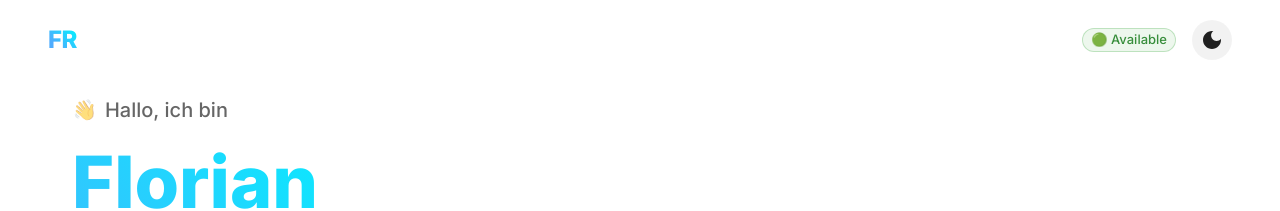
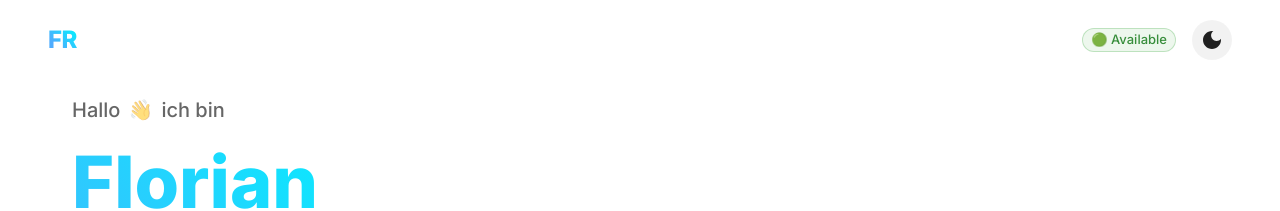
Before and after one commit to Florian-Rth/portfolio, a Next.js app: page / in a window 1280 px wide. Shown: the top 211 px of the page. Built offline with nearby package versions, Linux system fonts and the light colour scheme; what @mui/material-nextjs would draw is missing.

Commit message:
Refactored WelcomeSection: extracted GridItemContainer and WelcomeSectionContainer components, optimized motion variants, and removed unused code.

```diff
--- /dev/null
+++ b/src/features/WelcomeSection/GridItemContainer.tsx
@@ -0,0 +1,18 @@
+import { Stack } from "@mui/material";
+import { FC, PropsWithChildren } from "react";
+
+const GridItemContainer: FC<PropsWithChildren> = ({ children }) => {
+  return (
+    <Stack
+      sx={{
+        justifyContent: "center",
+        height: "100%",
+        px: { xs: 2, sm: 4, lg: 6 },
+      }}
+    >
+      {children}
+    </Stack>
+  );
+};
+
+export default GridItemContainer;
--- a/src/features/WelcomeSection/WelcomeSection.tsx
+++ b/src/features/WelcomeSection/WelcomeSection.tsx
@@ -1,7 +1,6 @@
 "use client";
 import {
   Grid,
-  Stack,
   Typography,
   Box,
   Chip,
@@ -9,37 +8,26 @@ import {
   Button,
   IconButton,
 } from "@mui/material";
-import {
-  motion,
-  useMotionValue,
-  useTransform,
-  useSpring,
-  Variants,
-} from "framer-motion";
-import { useState, useEffect, useRef } from "react";
+import { motion } from "framer-motion";
+import { useState } from "react";
 import {
   Download,
   GitHub,
   LinkedIn,
   Mail,
 } from "@mui/icons-material";
+import {
+  containerVariants,
+  floatingVariants,
+  itemVariants,
+  titleVariants,
+} from "./utils/motion-variants";
+import WelcomeSectionContainer from "./WelcomeSectionContainer";
+import GridItemContainer from "./GridItemContainer";
 
 const WelcomeSection = () => {
   const { mode } = useColorScheme() || { mode: "light" };
   const [isHovering, setIsHovering] = useState(false);
-  const containerRef = useRef<HTMLDivElement>(null);
-
-  // Framer Motion values for cursor tracking
-  const mouseX = useMotionValue(0);
-  const mouseY = useMotionValue(0);
-
-  // Smooth spring animations for cursor tracking
-  const springX = useSpring(mouseX, { damping: 25, stiffness: 700 });
-  const springY = useSpring(mouseY, { damping: 25, stiffness: 700 });
-
-  // Transform values for parallax effects
-  const rotateX = useTransform(springY, [-300, 300], [5, -5]);
-  const rotateY = useTransform(springX, [-300, 300], [-5, 5]);
 
   const skills = [
     "React",
@@ -59,100 +47,11 @@ const WelcomeSection = () => {
     { icon: Mail, href: "#", label: "Email" },
   ];
 
-  useEffect(() => {
-    const handleMouseMove = (e: MouseEvent) => {
-      if (containerRef.current) {
-        const rect = containerRef.current.getBoundingClientRect();
-        const x = e.clientX - rect.left - rect.width / 2;
-        const y = e.clientY - rect.top - rect.height / 2;
-        mouseX.set(x);
-        mouseY.set(y);
-      }
-    };
-
-    document.addEventListener("mousemove", handleMouseMove);
-    return () =>
-      document.removeEventListener("mousemove", handleMouseMove);
-  }, [mouseX, mouseY]);
-
-  // Animation variants
-  const containerVariants: Variants = {
-    hidden: { opacity: 0 },
-    visible: {
-      opacity: 1,
-      transition: {
-        delayChildren: 0.2,
-        staggerChildren: 0.1,
-      },
-    },
-  };
-
-  const itemVariants: Variants = {
-    hidden: { y: 30, opacity: 0 },
-    visible: {
-      y: 0,
-      opacity: 1,
-      transition: {
-        type: "spring" as const,
-        damping: 20,
-        stiffness: 300,
-      },
-    },
-  };
-
-  const titleVariants: Variants = {
-    hidden: { scale: 0.8, opacity: 0 },
-    visible: {
-      scale: 1,
-      opacity: 1,
-      transition: {
-        type: "spring" as const,
-        damping: 15,
-        stiffness: 200,
-        delay: 0.3,
-      },
-    },
-  };
-
-  const floatingVariants: Variants = {
-    initial: { y: 0, rotate: 0 },
-    animate: {
-      y: [-10, 10, -10],
-      rotate: [-1, 1, -1],
-      transition: {
-        duration: 6,
-        repeat: Infinity,
-        repeatType: "reverse" as const,
-        ease: "easeInOut" as const,
-      },
-    },
-  };
-
   return (
-    <motion.div
-      ref={containerRef}
-      initial="hidden"
-      animate="visible"
-      variants={containerVariants}
-      style={{ height: "100%" }}
-    >
-      <Stack
-        justifyContent="center"
-        alignItems="center"
-        height="100%"
-        py={4}
-      >
-        <Grid container spacing={4} alignItems="center">
-          <Grid
-            size={{ xs: 12, lg: 6 }}
-            sx={{
-              display: "flex",
-              flexDirection: "column",
-              justifyContent: "center",
-              minHeight: { xs: "auto", lg: "70vh" },
-              px: { xs: 2, sm: 4, lg: 6 },
-            }}
-          >
+    <WelcomeSectionContainer>
+      <Grid container spacing={4}>
+        <Grid size={{ xs: 12, lg: 6 }}>
+          <GridItemContainer>
             <motion.div variants={containerVariants}>
               {/* Greeting */}
               <motion.div variants={itemVariants}>
@@ -167,6 +66,7 @@ const WelcomeSection = () => {
                     gap: 1,
                   }}
                 >
+                  Hallo
                   <motion.span
                     animate={{
                       rotate: [0, 14, -8, 14, -4, 10, 0],
@@ -180,7 +80,7 @@ const WelcomeSection = () => {
                   >
                     👋
                   </motion.span>
-                  Hallo, ich bin
+                  ich bin
                 </Typography>
               </motion.div>
 
@@ -427,20 +327,12 @@ const WelcomeSection = () => {
                 </Box>
               </motion.div>
             </motion.div>
-          </Grid>
+          </GridItemContainer>
+        </Grid>
 
-          {/* Right Side - 3D Model Placeholder */}
-          <Grid
-            size={{ xs: 12, lg: 6 }}
-            sx={{
-              display: "flex",
-              flexDirection: "column",
-              justifyContent: "center",
-              alignItems: "center",
-              minHeight: { xs: "400px", lg: "70vh" },
-              position: "relative",
-            }}
-          >
+        {/* Right Side - 3D Model Placeholder */}
+        <Grid size={{ xs: 12, lg: 6 }}>
+          <GridItemContainer>
             <motion.div
               variants={floatingVariants}
               initial="initial"
@@ -455,10 +347,6 @@ const WelcomeSection = () => {
               }}
             >
               <motion.div
-                style={{
-                  rotateX,
-                  rotateY,
-                }}
                 onMouseEnter={() => setIsHovering(true)}
                 onMouseLeave={() => setIsHovering(false)}
               >
@@ -536,10 +424,10 @@ const WelcomeSection = () => {
                 </motion.div>
               </motion.div>
             </motion.div>
-          </Grid>
+          </GridItemContainer>
         </Grid>
-      </Stack>
-    </motion.div>
+      </Grid>
+    </WelcomeSectionContainer>
   );
 };
 
--- /dev/null
+++ b/src/features/WelcomeSection/WelcomeSectionContainer.tsx
@@ -0,0 +1,28 @@
+import { Stack, Box } from "@mui/material";
+import { motion } from "motion/react";
+import { containerVariants } from "./utils/motion-variants";
+import { FC, PropsWithChildren } from "react";
+
+const WelcomeSectionContainer: FC<PropsWithChildren> = ({
+  children,
+}) => {
+  return (
+    <Box
+      component={motion.div}
+      initial="hidden"
+      animate="visible"
+      variants={containerVariants}
+      style={{ height: "100%" }}
+    >
+      <Stack
+        justifyContent="center"
+        alignItems="center"
+        height="100%"
+      >
+        {children}
+      </Stack>
+    </Box>
+  );
+};
+
+export default WelcomeSectionContainer;
--- /dev/null
+++ b/src/features/WelcomeSection/utils/motion-variants.ts
@@ -0,0 +1,53 @@
+import { Variants } from "motion";
+
+export const containerVariants: Variants = {
+  hidden: { opacity: 0 },
+  visible: {
+    opacity: 1,
+    transition: {
+      delayChildren: 0.2,
+      staggerChildren: 0.1,
+    },
+  },
+};
+
+export const itemVariants: Variants = {
+  hidden: { y: 30, opacity: 0 },
+  visible: {
+    y: 0,
+    opacity: 1,
+    transition: {
+      type: "spring" as const,
+      damping: 20,
+      stiffness: 300,
+    },
+  },
+};
+
+export const titleVariants: Variants = {
+  hidden: { scale: 0.8, opacity: 0 },
+  visible: {
+    scale: 1,
+    opacity: 1,
+    transition: {
+      type: "spring" as const,
+      damping: 15,
+      stiffness: 200,
+      delay: 0.3,
+    },
+  },
+};
+
+export const floatingVariants: Variants = {
+  initial: { y: 0, rotate: 0 },
+  animate: {
+    y: [-10, 10, -10],
+    rotate: [-1, 1, -1],
+    transition: {
+      duration: 6,
+      repeat: Infinity,
+      repeatType: "reverse" as const,
+      ease: "easeInOut" as const,
+    },
+  },
+};
```
